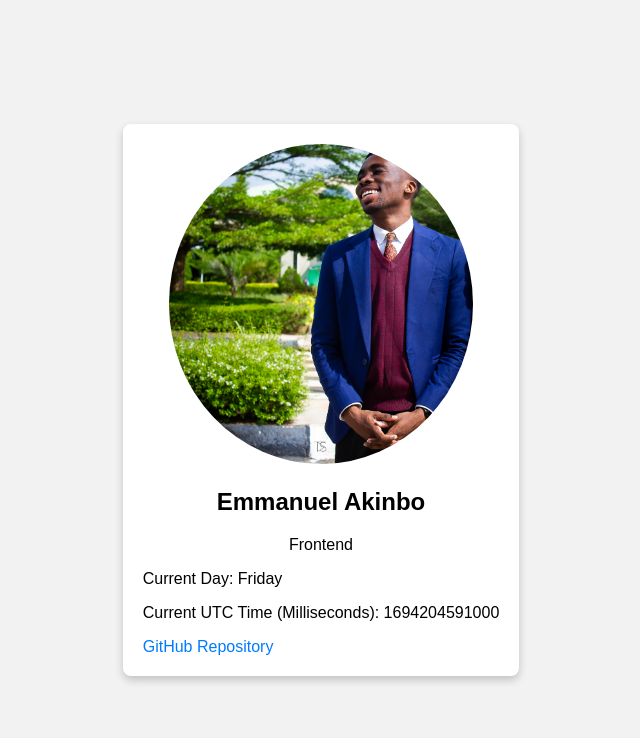
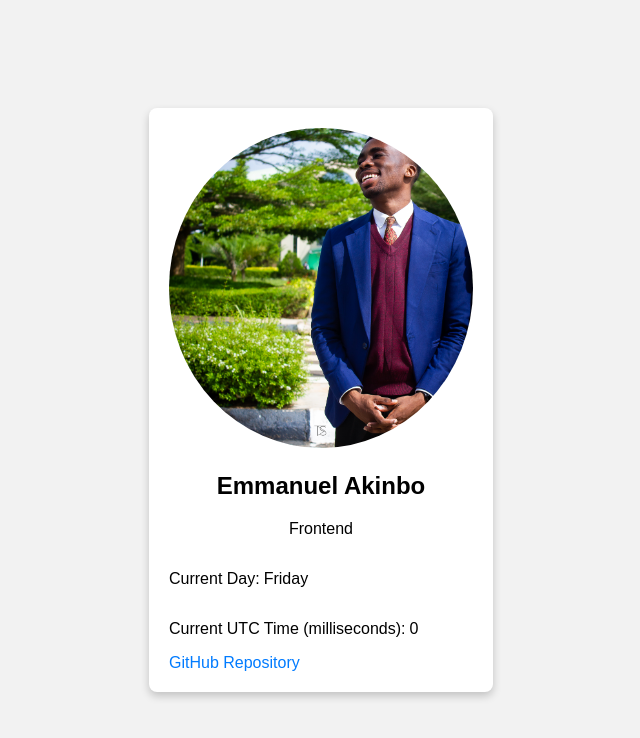
Before and after one commit to akinbo-emmanuel/profile-card, a plain HTML site: page index.html in a window 1280 px wide. Shown: the whole page, without its empty margins (319-959 px from the left). Drawn offline with Linux system fonts and the light colour scheme.

Commit message:
Corrections

```diff
--- a/css/style.css
+++ b/css/style.css
@@ -21,6 +21,15 @@ body {
     text-align: left;
 }
 
+.data{
+    display: flex;
+    gap: 0.25rem;
+}
+
+.label{
+    font-weight: 500;
+}
+
 img {
     max-width: 100%;
     width: 19rem;
--- a/index.html
+++ b/index.html
@@ -16,8 +16,14 @@
             <h2 data-testid="slackUserName">Emmanuel Akinbo</h2>
             <p data-testid="myTrack">Frontend</p>
             <div class="base">
-                <p data-testid="currentDayOfTheWeek"></p>
-                <p data-testid="currentUTCTime"></p>
+                <span class="data">
+                    <p class="label">Current Day:</p>
+                    <p data-testid="currentDayOfTheWeek"></p>
+                </span>
+                <span class="data">
+                    <p class="label">Current UTC Time (milliseconds):</p>
+                    <p data-testid="currentUTCTime"></p>
+                </span>
                 <a href="https://github.com/akinbo-emmanuel/profile-card" target="_blank" data-testid="githubURL">GitHub Repository</a>
             </div>
         </div>
--- a/scripts/index.js
+++ b/scripts/index.js
@@ -2,10 +2,14 @@
 const daysOfWeek = ["Sunday", "Monday", "Tuesday", "Wednesday", "Thursday", "Friday", "Saturday"];
 const currentDate = new Date();
 const currentDayOfWeek = daysOfWeek[currentDate.getUTCDay()];
-const currentUTCTimeMillis = currentDate.getTime(); // Get time in milliseconds
+let currentUTCTimeMillis = currentDate.getMilliseconds(); // Get time in milliseconds
 
 const currentDayElement = document.querySelector('[data-testid="currentDayOfTheWeek"]');
 const currentUTCTimeElement = document.querySelector('[data-testid="currentUTCTime"]');
 
-currentDayElement.textContent = `Current Day: ${currentDayOfWeek}`;
-currentUTCTimeElement.textContent = `Current UTC Time (Milliseconds): ${currentUTCTimeMillis}`;
+currentDayElement.textContent = `${currentDayOfWeek}`;
+currentUTCTimeElement.textContent = `${currentUTCTimeMillis}`;
+
+// const d = new Date();
+
+// document.getElementById("demo").innerHTML = ms;
```
